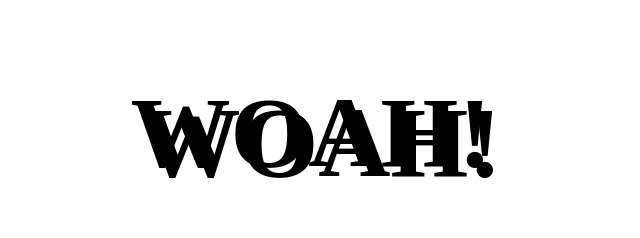
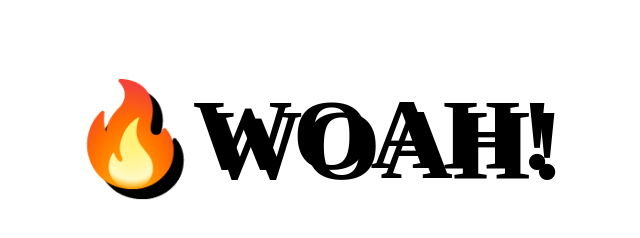
Before and after one commit to Boam1994/javascript30, a plain HTML site: page index.html in a window 1280 px wide. Shown: the whole page, without its empty margins (329-969 px from the left). Drawn offline with Linux system fonts and the light colour scheme.

Commit message:
update html

```diff
--- a/index.html
+++ b/index.html
@@ -8,7 +8,7 @@
 </head>
 <body>
     <div class="hero">
-        <h1>WOAH!</h1>
+        <h1>🔥WOAH!</h1>
     </div>
     <script src="script/handler.js"></script>
     <script src="script/listener.js"></script>
```
